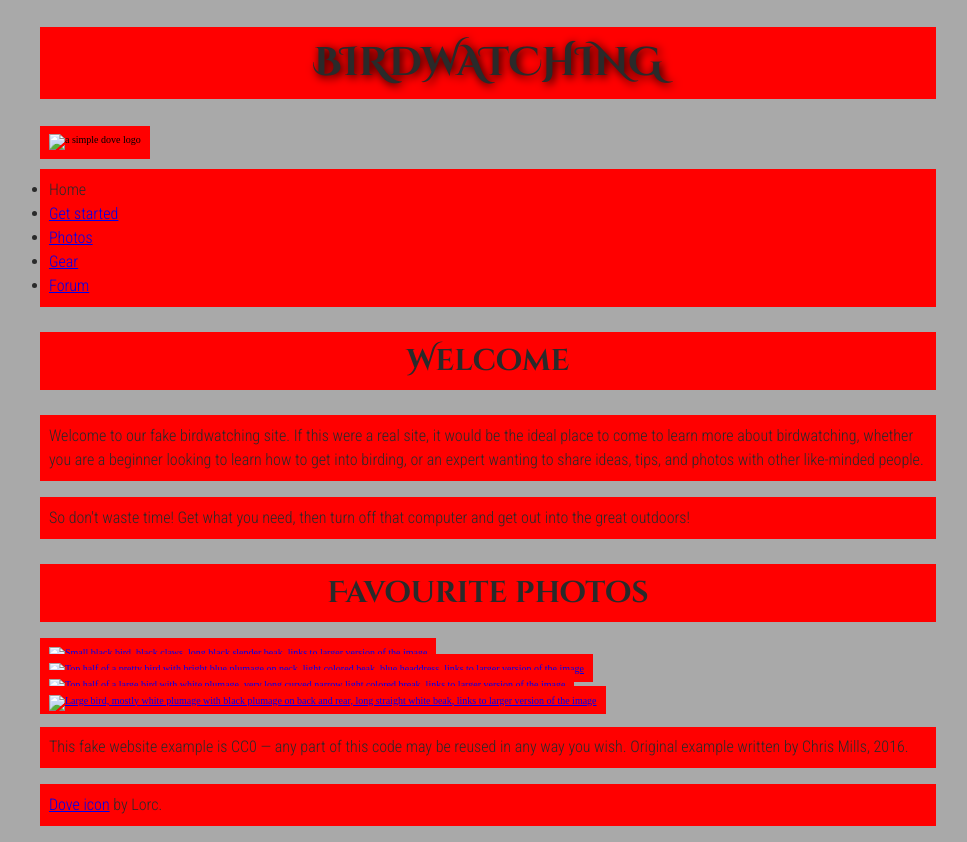
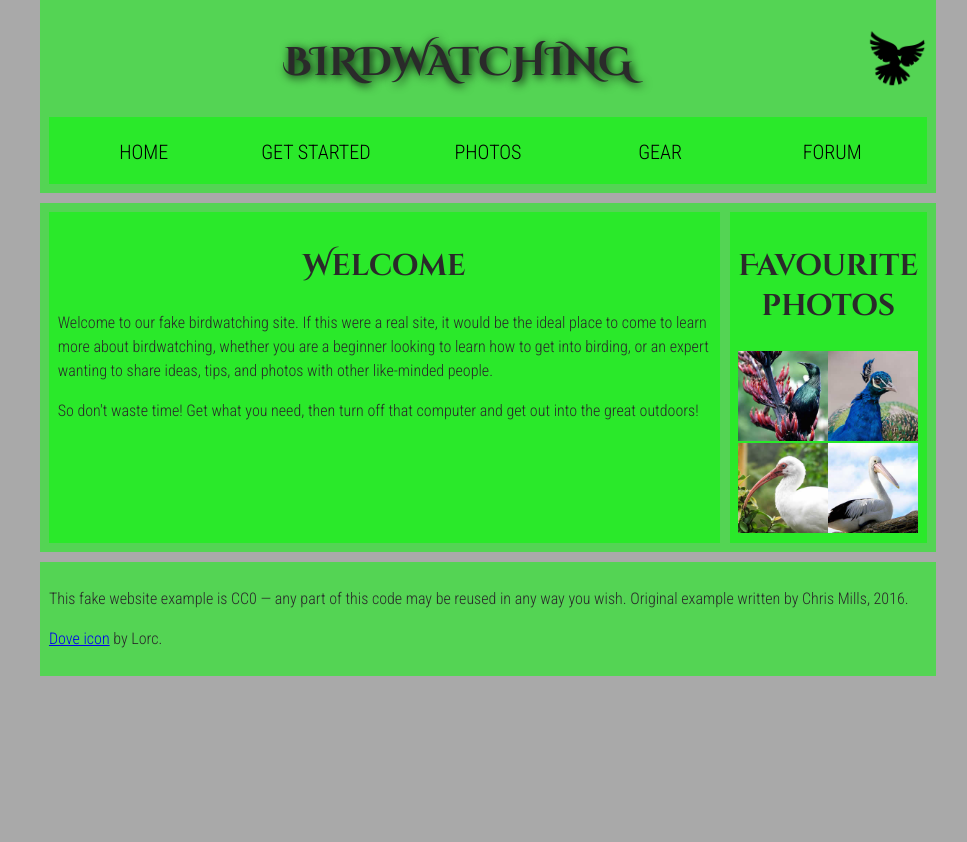
Before and after one commit to RehanZaf/INFT1206Winter25Sec10Web, a plain HTML site: page Assignment#1/assignment2.html in a window 1280 px wide. Shown: the whole page, without its empty margins (152-1119 px from the left). After the commit the page ends 800 px from the top, so only its background shows below. Drawn offline with Linux system fonts and the light colour scheme.

Commit message:
assignment2complete

```diff
--- a/Assignment#1/assignment2.html
+++ b/Assignment#1/assignment2.html
@@ -1,19 +1,23 @@
+<!--
+Name: Rehan Zaffar
+File: assignment2.html
+Date: January 20th, 2025
+Description: This is an html website that formats images.
+
+-->
 <!DOCTYPE html>
 <html lang="en">
 <head>
     <meta charset="utf-8">
     <title>Birdwatching</title>
     <link href="https://fonts.googleapis.com/css?family=Roboto+Condensed:300%7CCinzel+Decorative:700" rel="stylesheet">
-
     <link rel="stylesheet" href="/assets/style.css">
 </head>
-
 <body>
-
+    <header>
         <h1>Birdwatching</h1>
-      <img src="dove.png" alt="a simple dove logo">
-
-
+        <img src="/assets/dove.png" alt="a simple dove logo">
+        <nav>
             <ul>
                 <li><span>Home</span></li>
                 <li><a href="#">Get started</a></li>
@@ -21,25 +25,28 @@
                 <li><a href="#">Gear</a></li>
                 <li><a href="#">Forum</a></li>
             </ul>
+        </nav>
+    </header>
 
+    <main>
+        <article>
+            <h2>Welcome</h2>
+            <p>Welcome to our fake birdwatching site. If this were a real site, it would be the ideal place to come to learn more about birdwatching, whether you are a beginner looking to learn how to get into birding, or an expert wanting to share ideas, tips, and photos with other like-minded people.</p>
+            <p>So don't waste time! Get what you need, then turn off that computer and get out into the great outdoors!</p>
+        </article>
 
-      <h2>Welcome</h2>
+        <aside>
+            <h2>Favourite photos</h2>
+            <a href="/assets/favorite-1.jpg"><img src="/assets/favorite-1_th.jpg" alt="Small black bird, black claws, long black slender beak, links to larger version of the image"></a>
+            <a href="/assets/favorite-2.jpg"><img src="/assets/favorite-2_th.jpg" alt="Top half of a pretty bird with bright blue plumage on neck, light colored beak, blue headdress, links to larger version of the image"></a>
+            <a href="/assets/favorite-3.jpg"><img src="/assets/favorite-3_th.jpg" alt="Top half of a large bird with white plumage, very long curved narrow light colored break, links to larger version of the image"></a>
+            <a href="/assets/favorite-4.jpg"><img src="/assets/favorite-4_th.jpg" alt="Large bird, mostly white plumage with black plumage on back and rear, long straight white beak, links to larger version of the image"></a>
+        </aside>
+    </main>
 
-      <p>Welcome to our fake birdwatching site. If this were a real site, it would be the ideal place to come to learn more about birdwatching, whether you are a beginner looking to learn how to get into birding, or an expert wanting to share ideas, tips, and photos with other like-minded people.</p>
-
-      <p>So don't waste time! Get what you need, then turn off that computer and get out into the great outdoors!</p>
-
-      <h2>Favourite photos</h2>
-
-      <a href="favorite-1.jpg"><img src="favorite-1_th.jpg" alt="Small black bird, black claws, long black slender beak, links to larger version of the image"></a>
-      <a href="favorite-2.jpg"><img src="favorite-2_th.jpg" alt="Top half of a pretty bird with bright blue plumage on neck, light colored beak, blue headdress, links to larger version of the image"></a>
-      <a href="favorite-3.jpg"><img src="favorite-3_th.jpg" alt="Top half of a large bird with white plumage, very long curved narrow light colored break, links to larger version of the image"></a>
-      <a href="favorite-4.jpg"><img src="favorite-4_th.jpg" alt="Large bird, mostly white plumage with black plumage on back and rear, long straight white beak, links to larger version of the image"></a>
-
-
+    <footer>
         <p>This fake website example is CC0 — any part of this code may be reused in any way you wish. Original example written by Chris Mills, 2016.</p>
-
         <p><a href="http://game-icons.net/lorc/originals/dove.html">Dove icon</a> by Lorc.</p>
-
+    </footer>
 </body>
 </html>
```
Also changed, not shown: 1 other file. Lines whose indentation alone changed are shown as unchanged.
